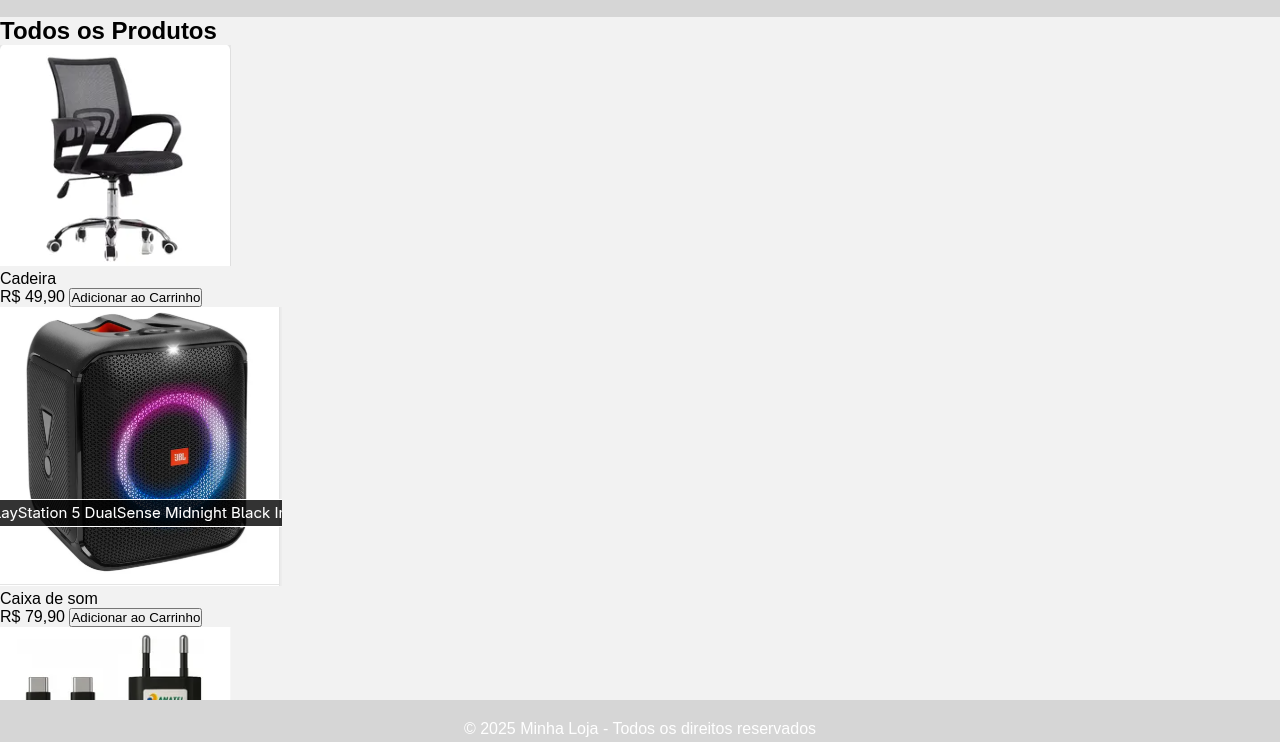
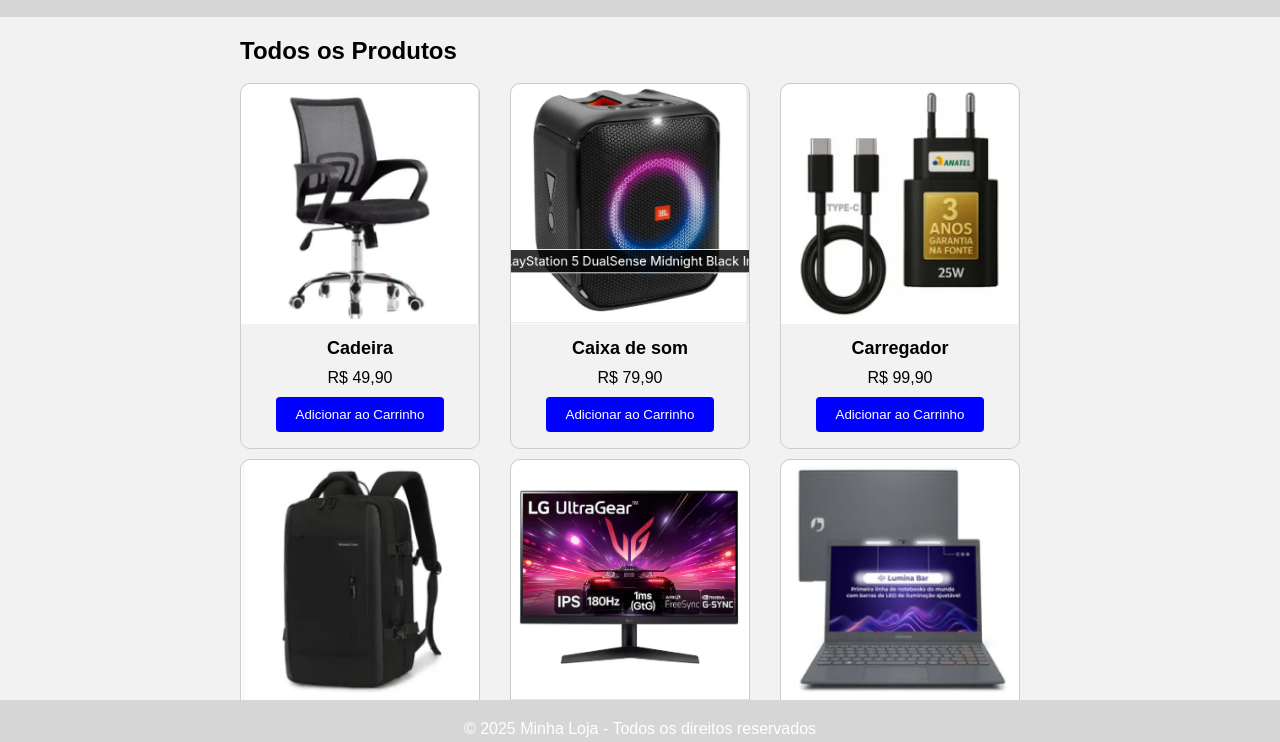
Before and after one commit to flvSantos15/mini-ecommerce, a plain HTML site: page produtos.html in a window 1280 px wide. Shown: the part 42-784 px from the top of the page. Drawn offline with Linux system fonts and the light colour scheme.

Commit message:
feat: add finished project

```diff
--- a/produtos.html
+++ b/produtos.html
@@ -28,62 +28,83 @@
         <div class="produto">
           <img src="images/cadeira.png" alt="Cadeira">
           <p>Cadeira</p>
+
+          <div class="detalhes">
             <span>R$ 49,90</span>
             <button onclick="addToCart('Cadeira')">Adicionar ao Carrinho</button>
+          </div>
         </div>
         <div class="produto">
           <img src="images/caixa-som.png" alt="Caixa de som">
           <p>Caixa de som</p>
+          <div class="detalhes">
             <span>R$ 79,90</span>
             <button onclick="addToCart('Caixa de som')">Adicionar ao Carrinho</button>
+          </div>
         </div>
         <div class="produto">
           <img src="images/carregador.png" alt="Carregador">
           <p>Carregador</p>
+          <div class="detalhes">
             <span>R$ 99,90</span>
             <button onclick="addToCart('Carregador')">Adicionar ao Carrinho</button>
+          </div>
         </div>
         <div class="produto">
           <img src="images/mochila.png" alt="Mochila">
           <p>Mochila</p>
+          <div class="detalhes">
             <span>R$ 59,90</span>
             <button onclick="addToCart('Mochila')">Adicionar ao Carrinho</button>
+          </div>
         </div>
         <div class="produto">
           <img src="images/monitor.png" alt="Monitor">
           <p>Monitor</p>
+          <div class="detalhes">
             <span>R$ 89,90</span>
             <button onclick="addToCart('Monitor')">Adicionar ao Carrinho</button>
+          </div>
         </div>
         <div class="produto">
           <img src="images/notebook.png" alt="Notebook">
           <p>Notebook</p>
+          <div class="detalhes">
             <span>R$ 2229,90</span>
             <button onclick="addToCart('Notebook')">Adicionar ao Carrinho</button>
+          </div>
         </div>
         <div class="produto">
           <img src="images/smartwatch.png" alt="smartwatch">
           <p>Smartwatch</p>
+          <div class="detalhes">
             <span>R$ 129,90</span>
             <button onclick="addToCart('Smarthwatch')">Adicionar ao Carrinho</button>
+          </div>
         </div>
         <div class="produto">
           <img src="images/tablet.png" alt="tablet">
           <p>Table</p>
+          <div class="detalhes">
             <span>R$ 1229,90</span>
             <button onclick="addToCart('Tablet')">Adicionar ao Carrinho</button>
+          </div>
         </div>
         <div class="produto">
           <img src="images/tablet2.png" alt="tablet 2">
           <p>Table Readmi</p>
+          <div class="detalhes">
             <span>R$ 1129,90</span>
             <button onclick="addToCart('Tablet 2')">Adicionar ao Carrinho</button>
+          </div>
         </div>
         <div class="produto">
           <img src="images/smartphone.png" alt="Smartphone">
           <p>Iphone</p>
+          <div class="detalhes">
             <span>R$ 5129,90</span>
             <button onclick="addToCart('Iphone')">Adicionar ao Carrinho</button>
+          </div>
         </div>
       </div>
     </section>
--- a/styles/home.css
+++ b/styles/home.css
@@ -5,8 +5,6 @@
   margin: 20px auto;
   overflow: hidden;
 }
-
-.carousel h2 {}
 
 .carousel-container {
   display: flex;
@@ -46,21 +44,77 @@
   right: 10px;
 }
 
-.carousel-container img {}
+/* Produtos em destaque */
+/* coloca um espaco de 20px para cima e para baixo e auto para os lados */
+/* e uma largura de 800px */
+.produtos-destaque {
+  max-width: 800px;
+  margin: 20px auto;
+}
 
-/* Produtos em destaque */
-.produtos-destaque {}
+/* coloca um espaco de 18px abaixo do titulo */
+.produtos-destaque h2 {
+  margin-bottom: 18px;
+}
 
-.produtos-destaque h2 {}
+/* coloca como grid de 3 colunas e espaco de 10px entre eles */
+.produtos-container {
+  display: grid;
+  grid-template-columns: repeat(3, 1fr);
+  gap: 10px
+}
 
-.produtos-container {}
+/* cria um quadrado com borda arredondada */
+/* e uma largura de 240px */
+.produtos-container .produto {
+  width: 240px;
+  border-radius: 10px;
+  border: 1px solid #ccc;
+  padding-bottom: 16px;
+}
 
-.produtos-container .produto {}
+/* coloca uma largura de 100% */
+/* e uma borda arredondada */
+.produtos-container .produto img {
+  width: 100%;
+  height: 240px;
+  border-radius: 10px 10px 0 0;
+}
 
-.produtos-container .produto img {}
+/* coloca uma margem de 10px para cima e para baixo */
+/* e uma fonte de 18px */
+/* e alinha o texto ao centro */
+/* coloca um peso na font para bold */
+.produtos-container .produto p {
+  margin: 10px 0;
+  font-weight: bold;
+  text-align: center;
+  font-size: 18px;
+}
 
-.produtos-container .produto p {}
+/* colocar o preco e o botao em coluna */
+/* colocar um espaco de 10px */
+.produtos-container .produto .detalhes {
+  display: flex;
+  flex-direction: column;
+  align-items: center;
+  gap: 10px;
+}
 
-.produtos-container .produto span {}
+/* coloca uma cor de fundo azul e branco para o texto */
+/* coloca uma borda arredondada */
+/* coloca um espaco interno de 10px vertical e 20px horizontal */
+/* coloca um cursor de ponteiro */
+.produtos-container .produto button {
+  background-color: blue;
+  border: none;
+  border-radius: 4px;
+  color: white;
+  padding: 10px 20px;
+  cursor: pointer;
+}
 
-.produtos-container .produto button {}
+/* coloca uma cor de fundo azul escuro, quando o mouse passar por cima */
+.produtos-container .produto button:hover {
+  background-color: darkblue;
+}
--- a/styles/produtos.css
+++ b/styles/produtos.css
@@ -1,15 +1,74 @@
-.lista-produtos {}
+/* Produtos em destaque */
+/* coloca um espaco de 20px para cima e para baixo e auto para os lados */
+/* e uma largura de 800px */
+.lista-produtos {
+  max-width: 800px;
+  margin: 20px auto;
+}
 
-.lista-produtos h2 {}
+/* coloca um espaco de 18px abaixo do titulo */
+.lista-produtos h2 {
+  margin-bottom: 18px;
+}
 
-.produtos-container {}
+/* coloca como grid de 3 colunas e espaco de 10px entre eles */
+.produtos-container {
+  display: grid;
+  grid-template-columns: repeat(3, 1fr);
+  gap: 10px
+}
 
-.produtos-container .produto {}
+/* cria um quadrado com borda arredondada */
+/* e uma largura de 240px */
+.produtos-container .produto {
+  width: 240px;
+  border-radius: 10px;
+  border: 1px solid #ccc;
+  padding-bottom: 16px;
+}
 
-.produtos-container .produto img {}
+/* coloca uma largura de 100% */
+/* e uma borda arredondada */
+.produtos-container .produto img {
+  width: 100%;
+  height: 240px;
+  border-radius: 10px 10px 0 0;
+}
 
-.produtos-container .produto p {}
+/* coloca uma margem de 10px para cima e para baixo */
+/* e uma fonte de 18px */
+/* e alinha o texto ao centro */
+/* coloca um peso na font para bold */
+.produtos-container .produto p {
+  margin: 10px 0;
+  font-weight: bold;
+  text-align: center;
+  font-size: 18px;
+}
 
-.produtos-container .produto span {}
+/* colocar o preco e o botao em coluna */
+/* colocar um espaco de 10px */
+.produtos-container .produto .detalhes {
+  display: flex;
+  flex-direction: column;
+  align-items: center;
+  gap: 10px;
+}
 
-.produtos-container .produto button {}
+/* coloca uma cor de fundo azul e branco para o texto */
+/* coloca uma borda arredondada */
+/* coloca um espaco interno de 10px vertical e 20px horizontal */
+/* coloca um cursor de ponteiro */
+.produtos-container .produto button {
+  background-color: blue;
+  border: none;
+  border-radius: 4px;
+  color: white;
+  padding: 10px 20px;
+  cursor: pointer;
+}
+
+/* coloca uma cor de fundo azul escuro, quando o mouse passar por cima */
+.produtos-container .produto button:hover {
+  background-color: darkblue;
+}
```
Also changed, not shown: contato.html (+8 -4 lines), index.html (+10 -5 lines), styles/contato.css (+70 -16 lines), images/layout/Screenshot From 2025-09-05 18-23-07.png (added), images/layout/Screenshot From 2025-09-05 18-44-47.png (added), images/layout/Screenshot From 2025-09-05 18-45-53.png (added), images/layout/Screenshot From 2025-09-05 18-46-04.png (added), images/layout/Screenshot From 2025-09-05 18-49-48.png (added), 1 other file. Lines whose indentation alone changed are shown as unchanged.
